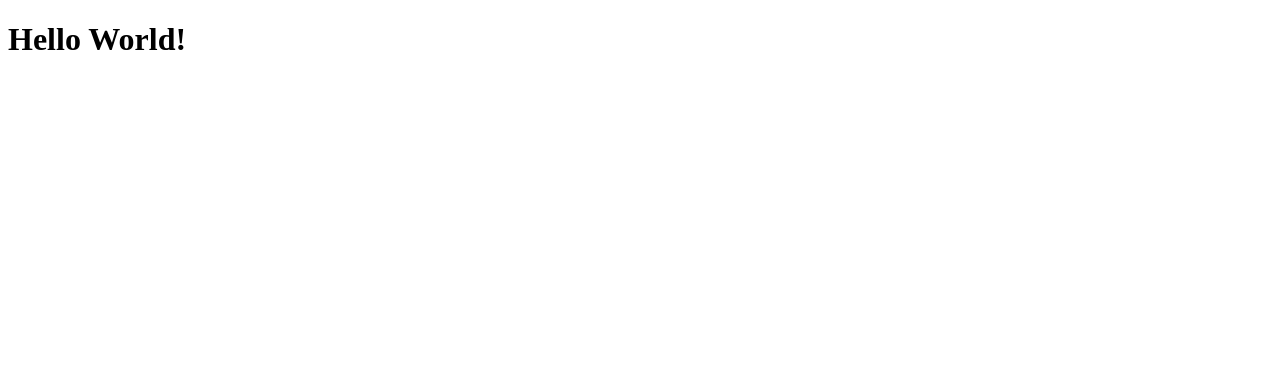
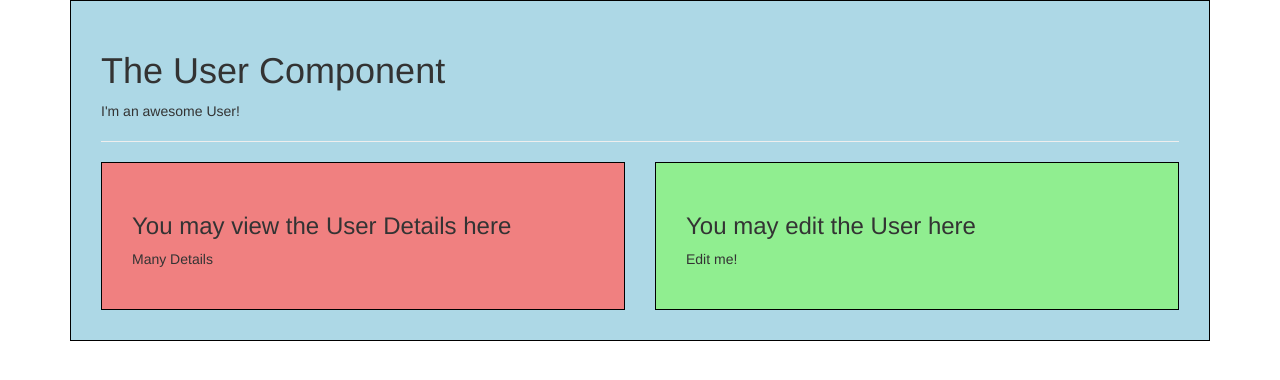
Before and after one commit to fernandotnl/vuejs-course, a Vue app: page / in a window 1280 px wide. Shown: the top 380 px of the page. Built offline with nearby package versions, Linux system fonts and the light colour scheme.

Commit message:
Creating components communication example

```diff
--- a/public/index.html
+++ b/public/index.html
@@ -5,6 +5,7 @@
     <meta http-equiv="X-UA-Compatible" content="IE=edge">
     <meta name="viewport" content="width=device-width,initial-scale=1.0">
     <link rel="icon" href="<%= BASE_URL %>favicon.ico">
+    <link rel="stylesheet" href="https://maxcdn.bootstrapcdn.com/bootstrap/3.3.7/css/bootstrap.min.css" integrity="sha384-BVYiiSIFeK1dGmJRAkycuHAHRg32OmUcww7on3RYdg4Va+PmSTsz/K68vbdEjh4u" crossorigin="anonymous">
     <title>vuejs-course-app</title>
   </head>
   <body>
--- a/src/App.vue
+++ b/src/App.vue
@@ -1,13 +1,26 @@
 <template>
-  <h1>Hello World!</h1>
+    <div class="container">
+        <div class="row">
+            <div class="col-xs-12">
+                <app-user></app-user>
+            </div>
+        </div>
+    </div>
 </template>
 
 <script>
-export default {
+    import User from './components/User.vue';
 
-}
+    export default {
+        components: {
+            appUser: User
+        }
+    }
 </script>
 
 <style>
-
+    div.component {
+        border: 1px solid black;
+        padding: 30px;
+    }
 </style>
--- /dev/null
+++ b/src/components/User.vue
@@ -0,0 +1,33 @@
+<template>
+    <div class="component">
+        <h1>The User Component</h1>
+        <p>I'm an awesome User!</p>
+        <hr>
+        <div class="row">
+            <div class="col-xs-12 col-sm-6">
+                <app-user-detail></app-user-detail>
+            </div>
+            <div class="col-xs-12 col-sm-6">
+                <app-user-edit></app-user-edit>
+            </div>
+        </div>
+    </div>
+</template>
+
+<script>
+    import UserDetail from './UserDetail.vue';
+    import UserEdit from './UserEdit.vue';
+
+    export default {
+        components: {
+            appUserDetail: UserDetail,
+            appUserEdit: UserEdit
+        }
+    }
+</script>
+
+<style scoped>
+    div {
+        background-color: lightblue;
+    }
+</style>
--- /dev/null
+++ b/src/components/UserDetail.vue
@@ -0,0 +1,15 @@
+<template>
+    <div class="component">
+        <h3>You may view the User Details here</h3>
+        <p>Many Details</p>
+    </div>
+</template>
+
+<script>
+</script>
+
+<style scoped>
+    .component div {
+        background-color: lightcoral;
+    }
+</style>
--- /dev/null
+++ b/src/components/UserEdit.vue
@@ -0,0 +1,15 @@
+<template>
+    <div class="component">
+        <h3>You may edit the User here</h3>
+        <p>Edit me!</p>
+    </div>
+</template>
+
+<script>
+</script>
+
+<style scoped>
+    .component div {
+        background-color: lightgreen;
+    }
+</style>
--- a/src/main.js
+++ b/src/main.js
@@ -1,7 +1,5 @@
 import Vue from 'vue'
 import App from './App.vue'
-
-Vue.config.productionTip = false
 
 new Vue({
   render: h => h(App),
```
